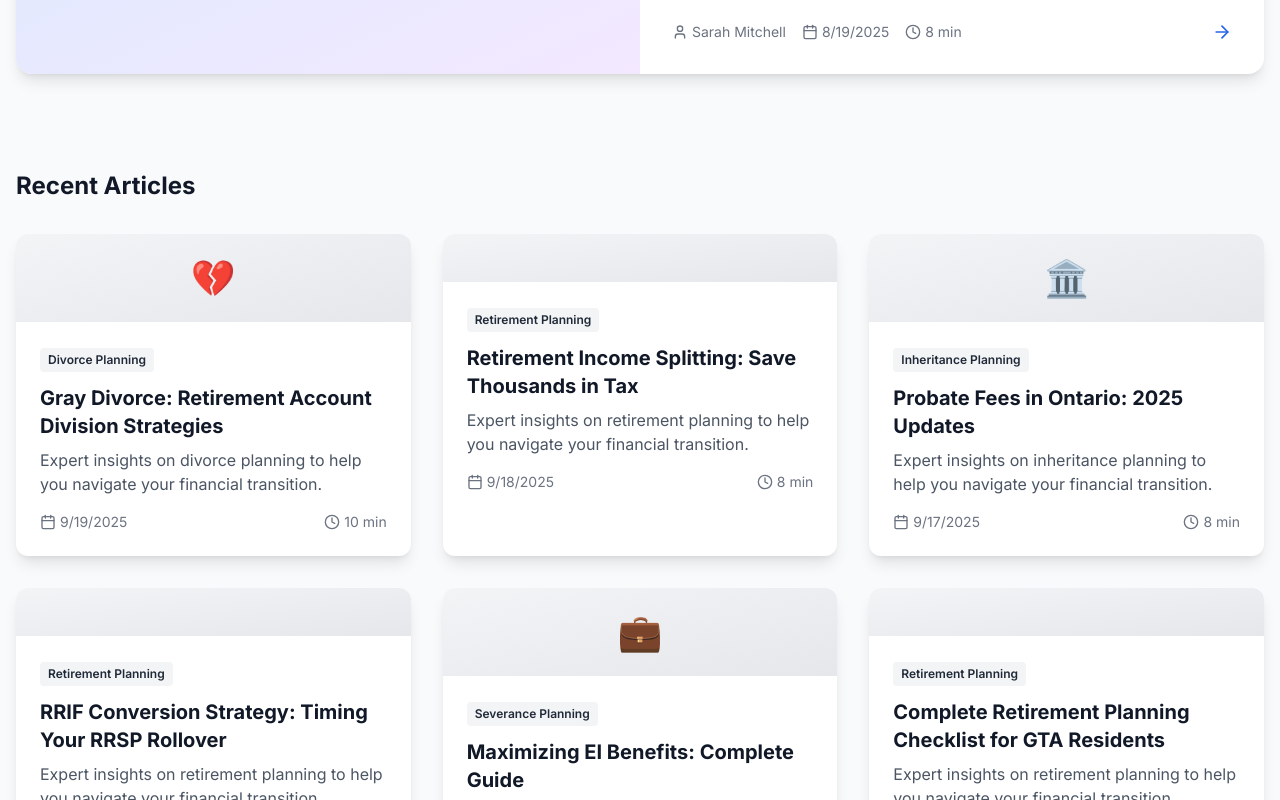
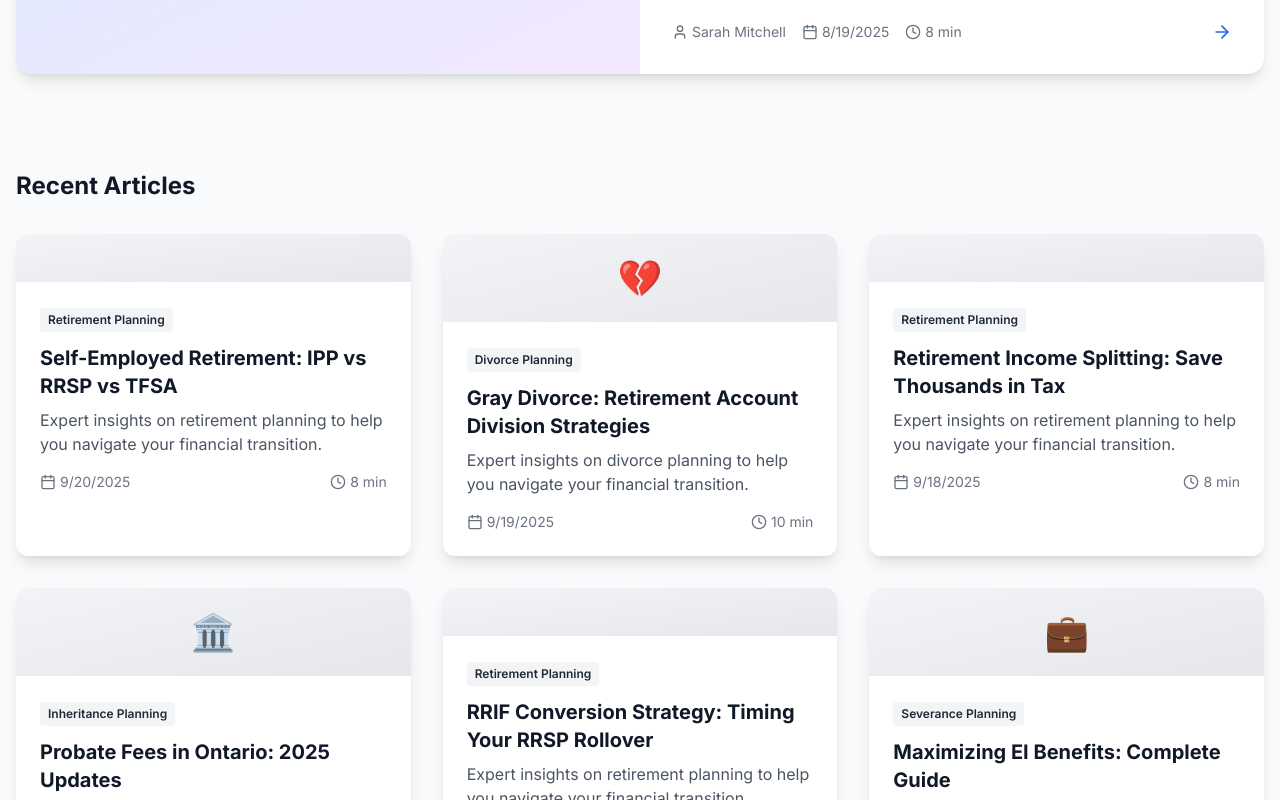
Before and after one commit to HustleHarder86/Investing, a Next.js app: page /blog in a window 1280 px wide. Shown: the part 737-1537 px from the top of the page. Built offline with nearby package versions, Linux system fonts and the light colour scheme; no server answers.

Commit message:
📚 Auto-publish scheduled blog post for 2025-09-20

```diff
--- a/content/blog-schedule.json
+++ b/content/blog-schedule.json
@@ -166,7 +166,7 @@
       "title": "Self-Employed Retirement: IPP vs RRSP vs TFSA",
       "category": "Retirement Planning",
       "author": "Jennifer Park",
-      "status": "pending"
+      "status": "published"
     },
     {
       "date": "2025-09-21",
--- a/src/app/blog/page.tsx
+++ b/src/app/blog/page.tsx
@@ -10,6 +10,18 @@ export const metadata: Metadata = {
 
 // Blog posts data - in production, this would come from a CMS or database
 const blogPosts = [
+  {
+    slug: 'self-employed-retirement-ipp-rrsp',
+    title: 'Self-Employed Retirement: IPP vs RRSP vs TFSA',
+    excerpt: 'Expert insights on retirement planning to help you navigate your financial transition.',
+    author: 'Jennifer Park',
+    authorTitle: 'CPA, Tax Planning Expert',
+    date: '2025-09-20',
+    readTime: '8 min',
+    category: 'Retirement Planning',
+    categorySlug: 'general',
+    featured: false
+  },
   {
     slug: 'gray-divorce-retirement-accounts',
     title: 'Gray Divorce: Retirement Account Division Strategies',
```
Also changed, not shown: src/app/blog/self-employed-retirement-ipp-rrsp/page.tsx (renamed from content/scheduled-posts/self-employed-retirement-ipp-rrsp.tsx), 1 other file (tests, documents, lock files or other folders).
